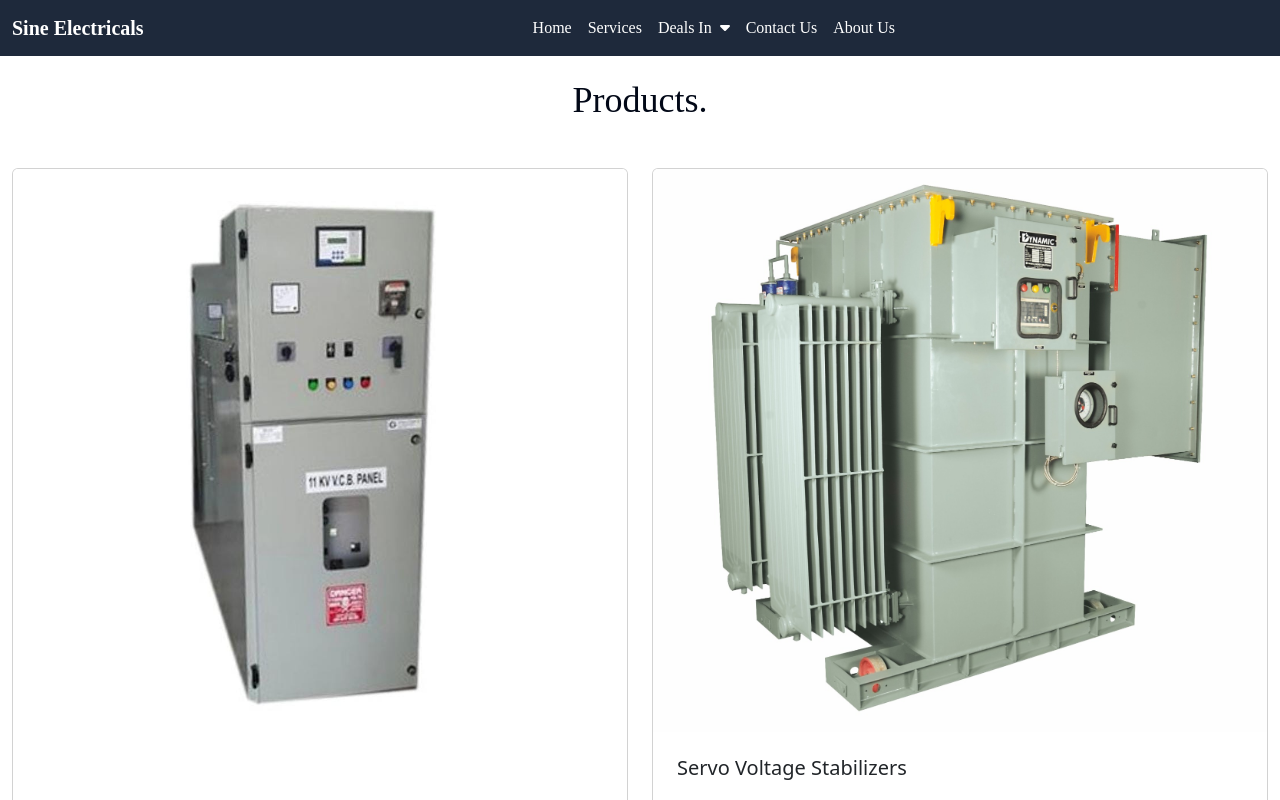
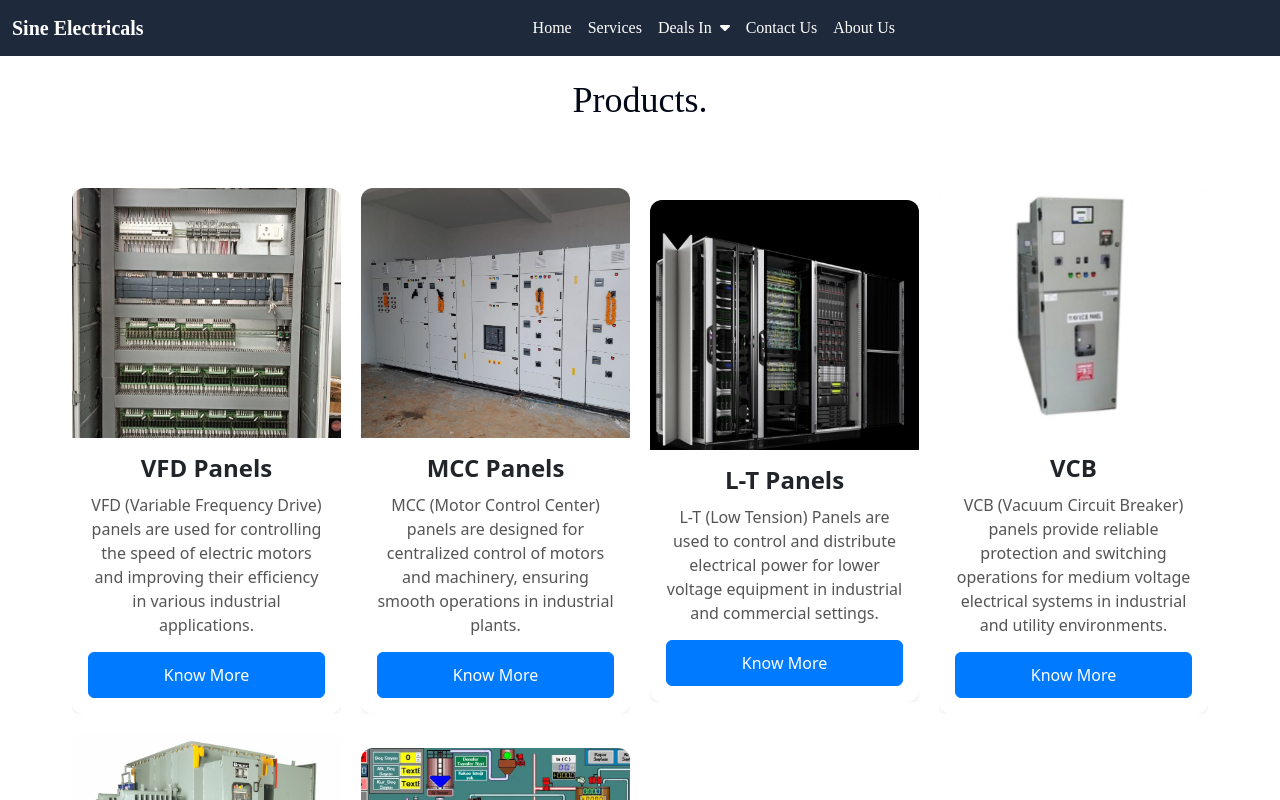
Before and after one commit to yatin-commits/sineElectricals, a React (Vite) app in the folder sin/: page /all in a window 1280 px wide. Shown: the top 800 px of the page. Built offline with nearby package versions, Linux system fonts and the light colour scheme.

Commit message:
updated changes

```diff
--- a/sin/src/App.jsx
+++ b/sin/src/App.jsx
@@ -33,7 +33,7 @@ const App = () => {
         <Route path="/scada" element={<Scada />} />
         <Route path="/all" element={<AllProducts />} />
         <Route path="/mcc" element={<MCC/>} />
-        <Route path="/it" element={<LTPanel/>} />
+        <Route path="/lt" element={<LTPanel/>} />
         <Route path="/about" element={<AboutUs />} />
         <Route path="/vfd" element={<VFD/>} />
 
--- a/sin/src/Pages/AllProducts.jsx
+++ b/sin/src/Pages/AllProducts.jsx
@@ -3,72 +3,82 @@ import Button from 'react-bootstrap/Button';
 import Card from 'react-bootstrap/Card';
 import { Link } from 'react-router-dom';
 import Container from 'react-bootstrap/Container';
-import Row from 'react-bootstrap/Row';
-import Col from 'react-bootstrap/Col';
 import NavBar from '../components/NavBar';
 import Footer from '../components/Footer';
+import './allProd.css';  // Import a custom CSS file for styling
 
 const AllProducts = () => {
-  // Sample product data
+  // Updated product data with descriptions matching their titles
   const products = [
     {
       title: 'VFD Panels',
+      imgSrc: './VFD panel.jpg',
+      description: 'VFD (Variable Frequency Drive) panels are used for controlling the speed of electric motors and improving their efficiency in various industrial applications.',
+      link: '/vcb',
+    },
+    {
+      title: 'MCC Panels',
+      imgSrc: './MCC.jpg',
+      description: 'MCC (Motor Control Center) panels are designed for centralized control of motors and machinery, ensuring smooth operations in industrial plants.',
+      link: '/mcc',
+    },
+    {
+      title: 'L-T Panels',
+      imgSrc: './it.jpg',
+      description: 'L-T (Low Tension) Panels are used to control and distribute electrical power for lower voltage equipment in industrial and commercial settings.',
+      link: '/lt',
+    },
+    {
+      title: 'VCB',
       imgSrc: './VCB.jpg',
-      description: 'This advanced panel offers high durability and seamless performance for various industrial and residential applications.',
+      description: 'VCB (Vacuum Circuit Breaker) panels provide reliable protection and switching operations for medium voltage electrical systems in industrial and utility environments.',
       link: '/vcb',
     },
     {
       title: 'Servo Voltage Stabilizers',
       imgSrc: './stab.jpg',
-      description: 'Servo Voltage Stabilizers maintain a constant output voltage, protecting sensitive equipment from fluctuations.',
-      link: '/Stabilizers',
+      description: 'Servo Voltage Stabilizers maintain a stable voltage supply to sensitive equipment, protecting them from voltage fluctuations and ensuring longer life.',
+      link: '/stab',
     },
     {
       title: 'Scada System',
-      imgSrc: './SCADA.jpg  ',
-      description: 'SCADA (Supervisory Control and Data Acquisition) systems monitor and control industrial processes from a central location.',
-      link: '/scanda',
-    },
-    {
-      title: 'Panels',
-      imgSrc: './MCC.jpg',
-      description: 'This LT panel ensures efficient and safe electrical power distribution for industrial and residential applications',
-      link: '/panel',
+      imgSrc: './SCADA.jpg',
+      description: 'SCADA (Supervisory Control and Data Acquisition) systems are designed to monitor and control industrial processes in real time from a central location.',
+      link: '/scada',
     },
   ];
 
   return (
     <>
       <NavBar/>
-    <h1 className='font-[poppins] p-4 text-center text-4xl'>Products.</h1>
-    <Container className='my-4'>
-      <Row>
+      <h1 className="font-[poppins] p-4 text-center text-4xl">Products.</h1>
+      <Container fluid className="products-container my-4">
+        <div className="products-grid justify-center items-center">
           {products.map((product, index) => (
-          <Col key={index} md={6} className='mb-4'>
-            <Card style={{ width: '100%' }}>
+            <div key={index} className="product-card">
+              <Card className="shadow-sm product-card-content">
+                {product.imgSrc && (
                   <Card.Img
                     variant="top"
                     src={product.imgSrc}
-                style={{ objectFit: 'cover', height: 'auto' }}
+                    className="product-img"
                   />
+                )}
                 <Card.Body>
-                <Card.Title className='p-2'>{product.title}</Card.Title>
-                <Card.Text className='m-2'>{product.description}</Card.Text>
+                  <Card.Title className="product-title">{product.title}</Card.Title>
+                  <Card.Text className="product-description">{product.description}</Card.Text>
                   <Link to={product.link}>
-                  <Button className='m-2' variant="primary">
-                    Know More
-                  </Button>
+                    <Button className="btn-primary-custom">Know More</Button>
                   </Link>
                 </Card.Body>
               </Card>
-          </Col>
+            </div>
           ))}
-      </Row>
+        </div>
       </Container>
       <Footer/>
     </>
   );
-
 };
 
 export default AllProducts;
--- /dev/null
+++ b/sin/src/Pages/allProd.css
@@ -0,0 +1,72 @@
+/* Custom Styles for the AllProducts Component */
+
+/* Grid Layout for Pinterest-like collage */
+.products-container {
+    max-width: 1200px;
+    margin: 0 auto;
+  }
+
+  .products-grid {
+    display: grid;
+    grid-template-columns: repeat(auto-fill, minmax(250px, 1fr)); /* Flexible grid with minimum width */
+    grid-gap: 20px;
+    padding: 20px;
+  }
+
+  /* Card Styling */
+  .product-card {
+    overflow: hidden;
+  }
+
+  .product-card-content {
+    border: none;
+    border-radius: 12px;
+    transition: transform 0.3s ease, box-shadow 0.3s ease;
+    background-color: #fff;
+    position: relative;
+  }
+
+  /* Image Styling */
+  .product-img {
+    width: 100%;
+    height: 250px; /* Fixed height for a uniform layout */
+    object-fit: cover;
+    border-top-left-radius: 12px;
+    border-top-right-radius: 12px;
+  }
+
+  /* Title and Text Styling */
+  .product-title {
+    font-size: 1.5rem;
+    font-weight: 600;
+    margin-bottom: 10px;
+    text-align: center;
+  }
+
+  .product-description {
+    font-size: 1rem;
+    text-align: center;
+    color: #555;
+    margin-bottom: 15px;
+  }
+
+  /* Button Styling */
+  .btn-primary-custom {
+    background-color: #007bff;
+    border-color: #007bff;
+    width: 100%;
+    padding: 10px;
+    border-radius: 6px;
+    transition: background-color 0.2s ease;
+  }
+
+  .btn-primary-custom:hover {
+    background-color: #0056b3;
+    border-color: #0056b3;
+  }
+
+  /* Hover Effect for Cards */
+  .product-card-content:hover {
+    transform: translateY(-5px);
+    box-shadow: 0 10px 15px rgba(0, 0, 0, 0.1);
+  }
--- a/sin/src/components/FeaturedProducts.jsx
+++ b/sin/src/components/FeaturedProducts.jsx
@@ -7,25 +7,25 @@ const FeaturedProducts = () => {
       <h1 className='text-4xl text-center mb-8'>Featured Products</h1>
       <div className='grid grid-cols-1 sm:grid-cols-2 lg:grid-cols-3 gap-8 m-2'>
         <Products
-          title="VCB"
-          imgSrc="./VCB.jpg" // Replace with actual image path
+          title="VD Panels"
+          imgSrc="./VFD panel.jpg" // Replace with actual image path
           className="w-full aspect-square max-w-[150px] object-cover"
-          description="High-quality Vacuum Circuit Breakers (VCB) for reliable and efficient switching."
-          link="/vcb"
+          description="VFD panels (Variable Frequency Drive panels) are essential components in modern industrial applications. "
+          link="/vfd"
         />
         <Products
-          title="Servo Voltage Stabilizers"
-          imgSrc="./stab.jpg" // Replace with actual image path
+          title="Motor Control Centers(MCC)"
+          imgSrc="./MCC.jpg" // Replace with actual image path
           className="w-full aspect-square max-w-[150px] object-cover"
-          description="Reliable Servo Voltage Stabilizers to ensure stable voltage supply."
-          link="/stabilizers"
+          description="A Motor Control Center (MCC) is a centralized location for controlling and protecting electric motors."
+          link="/mcc"
         />
         <Products
-          title="Scada System"
-          imgSrc="./SCADA.jpg" // Replace with actual image path
+          title="Low-tention (LT) Panels"
+          imgSrc="./it.jpg" // Replace with actual image path
           className="w-full aspect-square max-w-[150px] object-cover"
-          description="Durable Diesel Generator Sets for uninterrupted power supply."
-          link="/scada"
+          description="Low-tension (LT) panels are essential components in electrical distribution systems, providing a safe and efficient way to control and distribute power."
+          link="/lt"
         />
         {/* Add more products if needed */}
       </div>
```
Also changed, not shown: sin/public/b11.jpg (added), sin/public/b4.jpg (added). Lines whose indentation alone changed are shown as unchanged.
